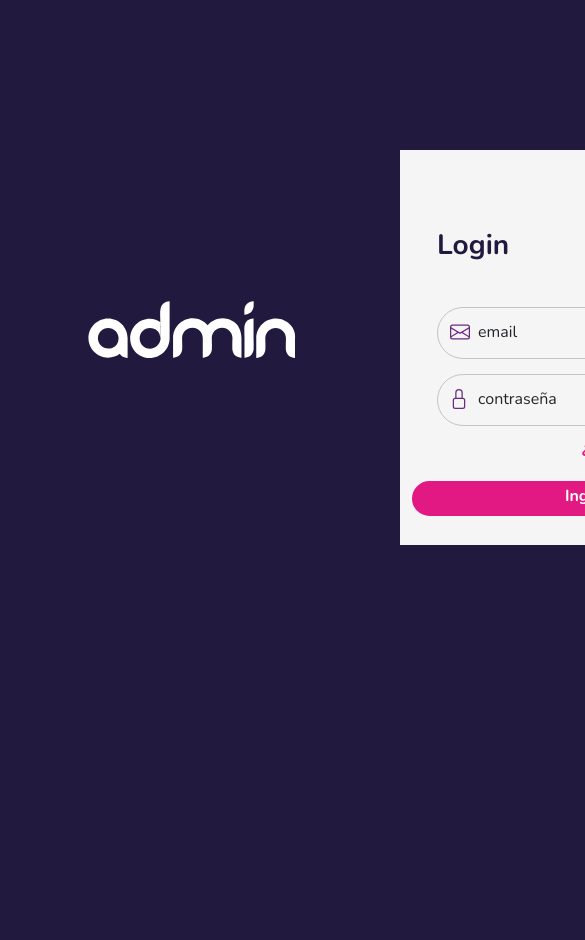
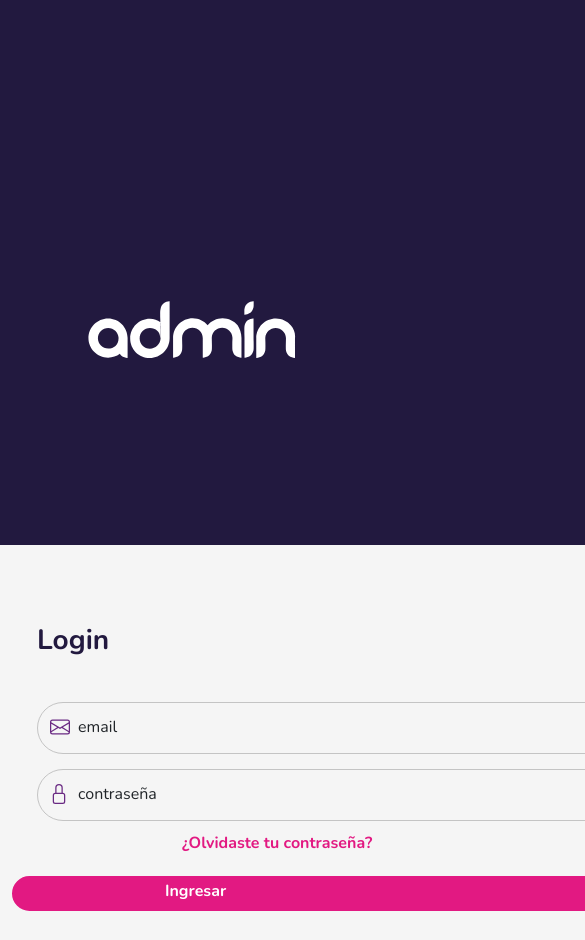
Before and after one commit to valentindiaz22/Argentina-Programa-Desarrollo-Web, a website built with Vite: page CLASE9/src/index.html in a window 390 px wide. Shown: the top 940 px of the page, 585 px wide, since content can reach past the window. Before the commit the page ends 844 px from the top, so only its background shows below. Built offline with nearby package versions, Linux system fonts and the light colour scheme; files whose address does not match are found by name.

Commit message:
Bootstrap

```diff
--- a/CLASE9/src/index.html
+++ b/CLASE9/src/index.html
@@ -10,11 +10,11 @@
 </head>
 <body>
     <div class = "container">
-        <div class = "row align-items-center">
-            <div id="img" class = "col align-self-center">
+        <div class = "row">
+            <div id="img" class="col-md">
                 <img id="logo" src=img\logo-blanco.svg alt="">
             </div>
-            <div id="login" class = "col align-self-center" style="background-color: whitesmoke;" style="color: #22193F;">
+            <div id="login" class = "col-md" style="background-color: whitesmoke;" style="color: #22193F;">
                 <svg id="email" xmlns="http://www.w3.org/2000/svg" width="20" height="20" fill="currentColor" class="bi bi-envelope" viewBox="0 0 16 16">
                     <path d="M0 4a2 2 0 0 1 2-2h12a2 2 0 0 1 2 2v8a2 2 0 0 1-2 2H2a2 2 0 0 1-2-2V4Zm2-1a1 1 0 0 0-1 1v.217l7 4.2 7-4.2V4a1 1 0 0 0-1-1H2Zm13 2.383-4.708 2.825L15 11.105V5.383Zm-.034 6.876-5.64-3.471L8 9.583l-1.326-.795-5.64 3.47A1 1 0 0 0 2 13h12a1 1 0 0 0 .966-.741ZM1 11.105l4.708-2.897L1 5.383v5.722Z"/>
                   </svg>
```
